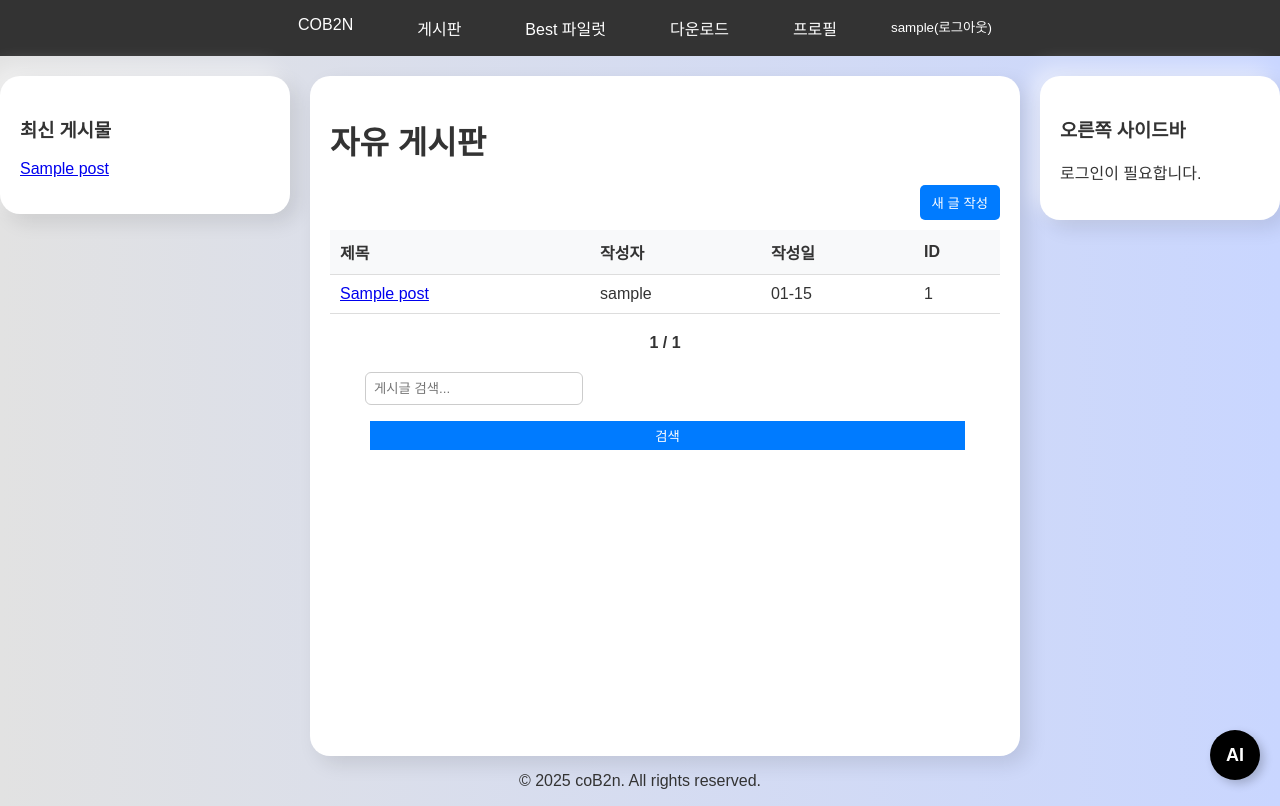
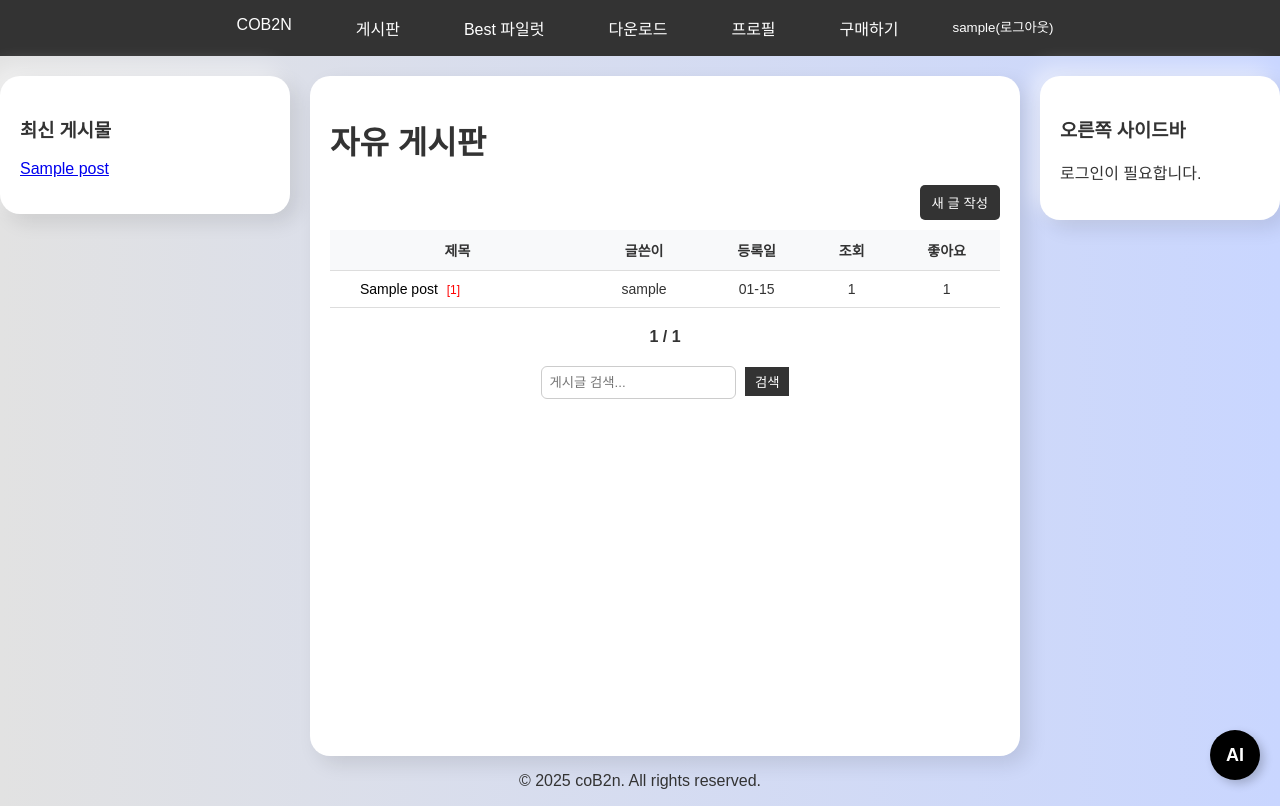
Before and after one commit to Luvxy/coBin, a Django app: page /blog/ in a window 1280 px wide. Run offline with Django 3.2, Linux system fonts and the light colour scheme; a user stored in the database is signed in; tables that the repository leaves empty hold one stand-in row (values such as "Sample post"); data that the repository does not hold is empty; some libraries are stand-ins or nearby versions.

Commit message:
02/20 p.m

```diff
--- a/cobin/cobin/settings.py
+++ b/cobin/cobin/settings.py
@@ -150,3 +150,4 @@ CHANNEL_LAYERS = {
 
 LOGIN_REDIRECT_URL = '/'
 LOGOUT_REDIRECT_URL = '/login/'
+SESSION_COOKIE_AGE = 86400  # 24시간
--- a/cobin/cobin_app/models.py
+++ b/cobin/cobin_app/models.py
@@ -48,6 +48,14 @@ class Like(models.Model):
     def __str__(self):
         return f"{self.user} likes {self.post}"
 
+class PostView(models.Model):
+    user = models.ForeignKey(User, on_delete=models.CASCADE)
+    post = models.ForeignKey(Post, on_delete=models.CASCADE)
+    viewed_at = models.DateTimeField(auto_now_add=True)
+
+    class Meta:
+        unique_together = ('user', 'post')  # 유저별 1번만 기록
+
 # 정보게시판
 class infoPost(models.Model):
     postname = models.CharField(max_length=50)
--- a/cobin/cobin_app/static/css/style.css
+++ b/cobin/cobin_app/static/css/style.css
@@ -225,8 +225,6 @@ aside, main {
     border-radius: 50%;
 }
 
-
-
 /* 게시글 썸네일 이미지 */
 .post-thumbnail {
     width: 50px;
@@ -284,7 +282,7 @@ aside, main {
 }
 
 .new-post-btn {
-    background: #007bff;
+    background: #333;
     color: white;
     border: none;
     padding: 8px 12px;
@@ -298,23 +296,40 @@ aside, main {
 }
 
 .new-post-btn:hover {
-    background: #0056b3;
+    background: #333;
 }
 
 /* 게시판 테이블 */
 .post-table {
     width: 100%;
     border-collapse: collapse;
+    font-size: 14px; /* 원하는 크기로 조정 */
+}
+
+.post-table td:first-child a {
+    color: #000;
+    text-decoration: none;
+}
+
+.post-table td:first-child {
+    text-align: left;
+    padding-left: 30px; /* 살짝 들여쓰기 */
 }
 
 .post-table th, .post-table td {
     border-bottom: 1px solid #ddd;
     padding: 10px;
-    text-align: left;
+    text-align: center;
 }
 
 .post-table th {
     background: #f8f9fa;
+}
+
+.comment-count {
+    color: #f00;
+    margin-left: 5px;
+    font-size: 12px;
 }
 
 /* 페이징 스타일 */
@@ -343,21 +358,21 @@ aside, main {
 
 /* 검색창 스타일 */
 .search-form {
+    margin-top: 20px;
     display: flex;
     justify-content: center;
-    margin-top: 20px;
+    align-items: center;
 }
 
 .search-form input {
     padding: 5px;
-    width: 200px;
     border: 1px solid #ccc;
     border-radius: 5px;
 }
 
 .search-form button {
     padding: 5px 10px;
-    background: #007bff;
+    background: #333;
     color: white;
     border: none;
     margin-left: 5px;
@@ -365,7 +380,7 @@ aside, main {
 }
 
 .search-form button:hover {
-    background: #0056b3;
+    background: #333;
 }
 
 
--- a/cobin/cobin_app/templates/base.html
+++ b/cobin/cobin_app/templates/base.html
@@ -2,10 +2,14 @@
 <html lang="en">
   <head>
     {% load static %}
-    <meta charset="UTF-8">
-    <meta name="viewport" content="width=device-width, initial-scale=1.0">
-    <title>{% block title %}coB2n{% endblock %}</title>
-    <link rel="stylesheet" href="{% static 'css/style.css' %}">
+    <meta charset="UTF-8" />
+    <meta name="viewport" content="width=device-width, initial-scale=1.0" />
+    <title>
+      {% block title %}
+        coB2n
+      {% endblock %}
+    </title>
+    <link rel="stylesheet" href="{% static 'css/style.css' %}" />
     <script src="{% static 'js/main.js' %}"></script>
     <script src="https://www.gstatic.com/firebasejs/9.6.1/firebase-app.js"></script>
     <script src="https://www.gstatic.com/firebasejs/9.6.1/firebase-firestore.js"></script>
@@ -13,21 +17,23 @@
   </head>
   <body>
     <script>
-        document.addEventListener("DOMContentLoaded", function () {
-            const viewportHeight = window.innerHeight;
-            const url = new URL(window.location.href);
-            url.searchParams.set("viewport_height", viewportHeight);
+      document.addEventListener('DOMContentLoaded', function () {
+        const viewportHeight = window.innerHeight
+        const url = new URL(window.location.href)
+        url.searchParams.set('viewport_height', viewportHeight)
 
-            fetch(url)  // URL에 viewport 높이 추가
-                .then(response => response.text())
-                .then(data => console.log("Viewport height sent:", viewportHeight));
-        });
+        fetch(url) // URL에 viewport 높이 추가
+          .then((response) => response.text())
+          .then((data) => console.log('Viewport height sent:', viewportHeight))
+      })
     </script>
     <!-- 공통 헤더 -->
     <header>
       <nav>
         <ul>
-                <li><a href="/">COB2N</a></li>
+          <li>
+            <a href="/">COB2N</a>
+          </li>
           <li>
             <div class="dropdown">
               <a>게시판</a>
@@ -38,9 +44,18 @@
               </div>
             </div>
           </li>
-                <li><a href="/profile/">Best 파일럿</a></li>
-                <li><a href="/contact/">다운로드</a></li>
-                <li><a href="/profile/">프로필</a></li>
+          <li>
+            <a href="/contact/">Best 파일럿</a>
+          </li>
+          <li>
+            <a href="/contact/">다운로드</a>
+          </li>
+          <li>
+            <a href="/profile/">프로필</a>
+          </li>
+          <li>
+            <a href="/contact/">구매하기</a>
+          </li>
           <li>
             {% if user.is_authenticated %}
               <form method="post" action="{% url 'logout' %}">
@@ -73,6 +88,7 @@
       <!-- 본문 -->
       <main class="content">
         {% block content %}
+
         {% endblock %}
       </main>
 
@@ -81,11 +97,7 @@
         {% if user.is_authenticated and user_data %}
           <div class="profile-card">
             <div class="profile-top">
-                    <img
-                    src="{{ user_data.profileImage|default_if_none:'https://via.placeholder.com/150' }}"
-                    alt="Profile Image"
-                    class="profile-image"
-                    />
+              <img src="{{ user_data.profileImage|default_if_none:'https://via.placeholder.com/150' }}" alt="Profile Image" class="profile-image" />
               <div class="profile-info">
                 <h3 class="profile-username">{{ user_data.name|default:user.username }} 님</h3>
                 <p class="profile-membership">등급: {{ user_data.membership|default:'Basic' }}</p>
@@ -101,13 +113,11 @@
           <h3>오른쪽 사이드바</h3>
           <p>로그인이 필요합니다.</p>
         {% endif %}
-
       </aside>
     </div>
 
     <!-- 우측 하단 고정 버튼 -->
     <div class="floating-btn">AI</div>
-
 
     <!-- 공통 푸터 -->
     <footer>
--- a/cobin/cobin_app/templates/blog.html
+++ b/cobin/cobin_app/templates/blog.html
@@ -16,20 +16,23 @@
     <thead>
       <tr>
         <th>제목</th>
-            <th>작성자</th>
-            <th>작성일</th>
-            <th>ID</th>
+        <th>글쓴이</th>
+        <th>등록일</th>
+        <th>조회</th>
+        <th>좋아요</th>
       </tr>
     </thead>
     <tbody>
       {% for post in page_obj %}
         <tr>
-            <td><a href="{{ post.pk }}">{{ post.postname }}</a></td>
+          <td>
+            <a href="{{ post.pk }}">{{ post.postname }}</a>
+            <span class="comment-count">[{{ post.comments.count }}]</span>
+          </td>
           <td>{{ post.author }}</td>
-            <td>
-                {{ post.created_at|date:"m-d" }}
-            </td>
-            <td>{{ post.id }}</td>
+          <td>{{ post.created_at|date:'m-d' }}</td>
+          <td>{{ post.view_count }}</td>
+          <td>{{ post.liked_users.count }}</td>
         </tr>
       {% empty %}
         <tr>
@@ -42,22 +45,39 @@
   <!-- 페이징 -->
   <div class="pagination">
     {% if page_obj.has_previous %}
-        <a href="?page=1{% if search_query %}&search={{ search_query }}{% endif %}">« 처음</a>
-        <a href="?page={{ page_obj.previous_page_number }}{% if search_query %}&search={{ search_query }}{% endif %}">‹ 이전</a>
+      <a href="?page=1{% if search_query %}
+          &search={{ search_query }}
+        {% endif %}">
+        « 처음
+      </a>
+      <a href="?page={{ page_obj.previous_page_number }}{% if search_query %}
+          &search={{ search_query }}
+        {% endif %}">
+        ‹ 이전
+      </a>
     {% endif %}
 
     <span class="current-page">{{ page_obj.number }} / {{ page_obj.paginator.num_pages }}</span>
 
     {% if page_obj.has_next %}
-        <a href="?page={{ page_obj.next_page_number }}{% if search_query %}&search={{ search_query }}{% endif %}">다음 ›</a>
-        <a href="?page={{ page_obj.paginator.num_pages }}{% if search_query %}&search={{ search_query }}{% endif %}">마지막 »</a>
+      <a href="?page={{ page_obj.next_page_number }}{% if search_query %}
+          &search={{ search_query }}
+        {% endif %}">
+        다음 ›
+      </a>
+      <a href="?page={{ page_obj.paginator.num_pages }}{% if search_query %}
+          &search={{ search_query }}
+        {% endif %}">
+        마지막 »
+      </a>
     {% endif %}
   </div>
 
   <!-- 검색 기능 -->
   <form method="GET" action="{% url 'blog' %}" class="search-form">
-    <input type="text" name="search" value="{{ search_query }}" placeholder="게시글 검색...">
+    <a>
+      <input type="text" name="search" value="{{ search_query }}" placeholder="게시글 검색..." />
       <button type="submit">검색</button>
+    </a>
   </form>
-
 {% endblock %}
--- a/cobin/cobin_app/templates/posting.html
+++ b/cobin/cobin_app/templates/posting.html
@@ -7,7 +7,9 @@
   <div class="post-container">
     <!-- 제목 -->
     <h2 class="post-title">{{ post.postname }}</h2>
-
+    <a><span>작성자: {{ post.author }}</span></a>
+    <a>작성일: 20{{ post.created_at|date:'y-m-d' }}</a>
+    <a><hr /></a>
     <!-- 조회수, 좋아요 -->
 
     <!-- 상단 버튼들 -->
--- a/cobin/cobin_app/views.py
+++ b/cobin/cobin_app/views.py
@@ -8,6 +8,7 @@ from django.shortcuts import render, get_object_or_404
 from django.core.files.storage import default_storage
 from django.core.files.base import ContentFile
 from django.core.paginator import Paginator
+from django.db.models import F
 
 # webhook 함수에 필요한 라이브러리
 from django.http import JsonResponse
@@ -78,8 +79,10 @@ def signup(request):
         form = UserForm()
     return render(request, 'login.html', {'form': form})
 
+@login_required
 def post_detail(request, post_id):
     post = get_object_or_404(Post, id=post_id)
+
     return render(request, 'post_detail.html', {'post': post})
 
 @csrf_exempt  # CSRF 보호 비활성화 (웹훅은 보통 CSRF 토큰을 사용하지 않음)
@@ -137,6 +140,19 @@ def blog(request):
 def posting(request, pk):
     post = get_object_or_404(Post, pk=pk)
 
+    # 해당 유저가 이 포스트를 조회했는지 확인
+    has_viewed = PostView.objects.filter(user=request.user, post=post).exists()
+
+    if not has_viewed:
+        # 조회수 +1
+        post.view_count = F('view_count') + 1
+        post.save()
+
+        # 조회 기록 저장
+        PostView.objects.create(user=request.user, post=post)
+
+    # 조회수 최신화
+    post.refresh_from_db()
     if request.method == 'POST':
         # form에서 name="content"로 댓글 내용을 받아옴
         content = request.POST.get('content')
```
Also changed, not shown: cobin/cobin_app/templates/profile.html (+3 -8 lines), cobin/cobin_app/migrations/0008_postview.py (added). Lines whose indentation alone changed are shown as unchanged.
